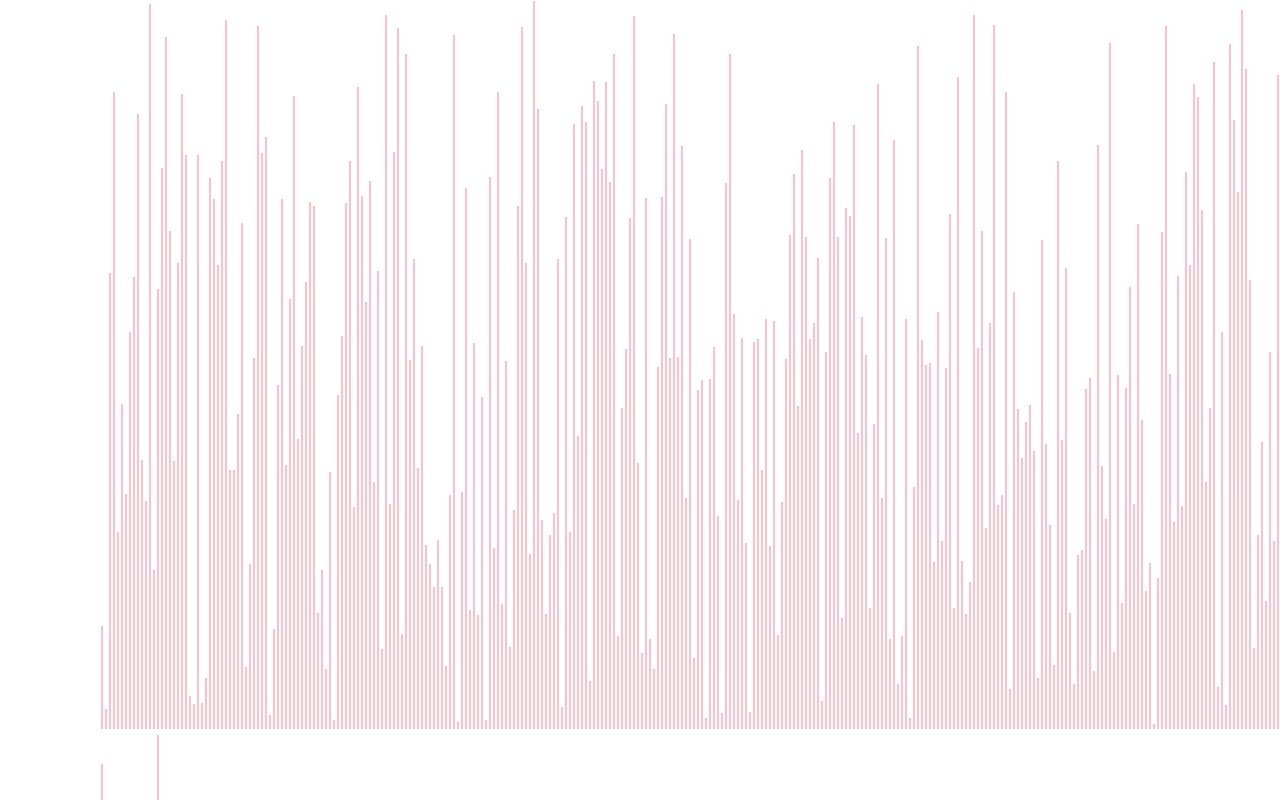
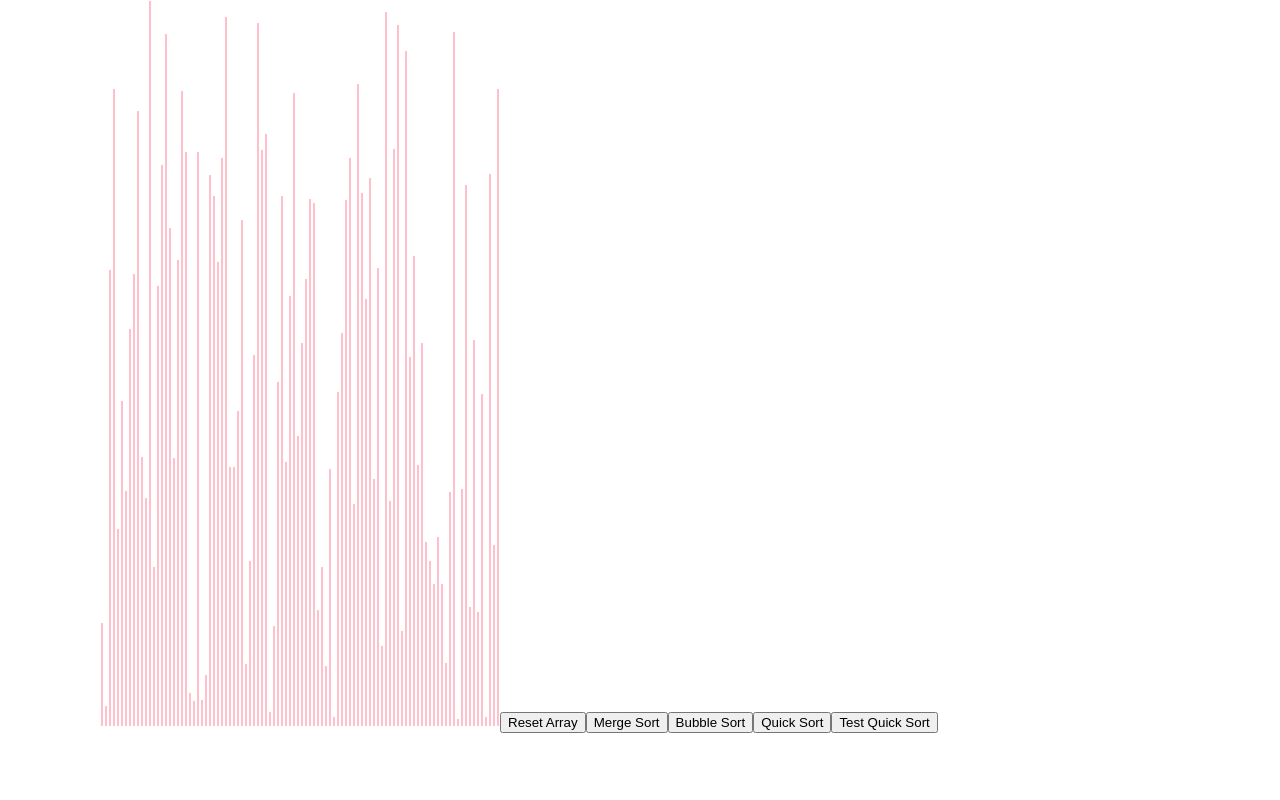
Before and after one commit to anushmadubey/sorting-Visualizer, a React (Create React App) app: page / in a window 1280 px wide. Shown: the top 800 px of the page. Built offline with nearby package versions, Linux system fonts and the light colour scheme.

Commit message:
added animations for quick sort (wip)

```diff
--- a/src/SortingVisualizer/SortingVisualizer.jsx
+++ b/src/SortingVisualizer/SortingVisualizer.jsx
@@ -2,6 +2,7 @@ import React from 'react';
 import './SortingVisualizer.scss';
 import { getMergeSortAnimations } from '../sortingAlgorithm/mergeSort.js';
 import { getBubbleSortAnimations } from '../sortingAlgorithm/bubbleSort';
+import { getQuickSortAnimations } from '../sortingAlgorithm/quickSort';
 
 
 export default class SortingVisualizer extends React.Component {
@@ -11,14 +12,51 @@ export default class SortingVisualizer extends React.Component {
         this.state = {
             array: [],
         }
-
         this.resetArray = this.resetArray.bind(this);
         this.mergeSort = this.mergeSort.bind(this);
         this.bubbleSort = this.bubbleSort.bind(this);
+        this.testAlogrithm = this.testAlogrithm.bind(this);
+        this.quickSort = this.quickSort.bind(this);
     }
 
-    bubbleSort(){
-        console.log(this.state.array);
+    testAlogrithm() {
+        let theArray = this.state.array;
+        const ourArray = getQuickSortAnimations(theArray);
+        const calcArray = theArray.slice().sort((a, b) => a - b);
+        console.log(arraysAreEqual(ourArray, calcArray));
+
+        console.log(ourArray);
+        console.log(calcArray);
+    }
+
+    quickSort() {
+        const animations = getQuickSortAnimations(this.state.array);
+        console.log(animations);
+        for (let i = 0; i < animations.length; i++) {
+            console.log(animations[i]);
+            const isChangeColour = i % 3 != 2;
+            const arrayBars = document.getElementsByClassName('array-bar');
+            if (isChangeColour) {
+                const [barOneIdx, barTwoIdx] = animations[i];
+                const barOneStyle = arrayBars[barOneIdx].style;
+                const barTwoStyle = arrayBars[barTwoIdx].style;
+                const color = i % 3 === 0 ? 'red' : 'pink';
+                setTimeout(() => {
+                    barOneStyle.backgroundColor = color;
+                    barTwoStyle.backgroundColor = color;
+                }, i * 3);
+            } else {
+                setTimeout(() => {
+                    const [barOneIdx, newHeight] = animations[i];
+                    const barOneStyle = arrayBars[barOneIdx].style;
+                    barOneStyle.height = `${newHeight}px`;
+                }, i * 3);
+            }
+
+        }
+    }
+
+    bubbleSort() {
         const animations = getBubbleSortAnimations(this.state.array);
         console.log(animations);
         for (let i = 0; i < animations.length; i++) {
@@ -48,7 +86,7 @@ export default class SortingVisualizer extends React.Component {
 
     resetArray() {
         const array = [];
-        for (var i = 0; i < 310; i++) {
+        for (var i = 0; i < 100; i++) {
             array.push(generateRandomNumber(5, 730));
         }
         this.setState({ array: array });
@@ -74,7 +112,7 @@ export default class SortingVisualizer extends React.Component {
                     const [barOneIdx, newHeight] = animations[i];
                     const barOneStyle = arrayBars[barOneIdx].style;
                     barOneStyle.height = `${newHeight}px`;
-                }, i *3);
+                }, i * 3);
             }
 
         }
@@ -98,6 +136,8 @@ export default class SortingVisualizer extends React.Component {
                 <button onClick={this.resetArray}>Reset Array</button>
                 <button onClick={this.mergeSort}>Merge Sort</button>
                 <button onClick={this.bubbleSort}>Bubble Sort</button>
+                <button onClick={this.quickSort}>Quick Sort</button>
+                <button onClick={this.testAlogrithm}>Test Quick Sort</button>
             </div>
 
         );
@@ -111,9 +151,9 @@ function generateRandomNumber(min, max) {
 function arraysAreEqual(arrayOne, arrayTwo) {
     if (arrayOne.length !== arrayTwo.length) return false;
     for (let i = 0; i < arrayOne.length; i++) {
-      if (arrayOne[i] !== arrayTwo[i]) {
-        return false;
-      }
+        if (arrayOne[i] !== arrayTwo[i]) {
+            return false;
+        }
     }
     return true;
-  }
+}
--- a/src/sortingAlgorithm/bubbleSort.js
+++ b/src/sortingAlgorithm/bubbleSort.js
@@ -8,7 +8,7 @@ export function getBubbleSortAnimations(array){
 function bubbleSortHelper(array, animations){
 
     for (let i =0; i<array.length; i++){
-        let k = 0;
+
         for(let j = 0; j < array.length - i - 1; j++){
             // pushing the comparision value twice
             animations.push([j,j+1]);
@@ -21,11 +21,11 @@ function bubbleSortHelper(array, animations){
                 var temp = array[j+1];
                 array[j+1] = array[j];
                 array[j] = temp;
-                k++;
+
             }else{
                 animations.push([j,array[j]]);
                 animations.push([j,array[j]]);
-                k++;
+
             }
         }
     }
--- a/src/sortingAlgorithm/quickSort.js
+++ b/src/sortingAlgorithm/quickSort.js
@@ -1,28 +1,44 @@
 export function getQuickSortAnimations(array) {
     const animations = [];
-
+    quickSort(array, 0, array.length - 1, animations);
     return animations;
 }
 
-function quickSort(mainArray, low, high) {
+function quickSort(mainArray, low, high, animations) {
+    if (low < high) {
+        let partition = getPartition(mainArray, low, high, animations);
+        quickSort(mainArray, low, partition - 1, animations);
+        quickSort(mainArray, partition + 1, high, animations);
+    }
+}
+
+function getPartition(mainArray, low, high, animations) {
+    let pointer = low - 1;
+    let pivot = mainArray[high];
+    for (let j = low; j < high; j++) {
+        // entering the 2 comparing values, twice
+
+        animations.push([j, high]);
+        animations.push([j, high]);
+
+        if (mainArray[j] <= pivot) {
+            pointer++;
+            swap(mainArray, pointer, j);
+            animations.push([pointer, mainArray[j]]);
+        }else{
+            animations.push([j, mainArray[j]]);
+        }
+    }
+    swap(mainArray, pointer + 1, high)
+    // the last comparision
+    animations.push([pointer + 1, high]);
+    animations.push([pointer + 1, high]);
+    animations.push([pointer + 1, mainArray[high]]);
+    return pointer + 1;
 
 }
 
-function partition(mainArray, low, high) {
-    let pointer = low - 1;
-    let pivot = mainArray[high];
-
-    for(let j = low; j<=high; j++){
-        if(mainArray[j] <= pivot){
-            i++;
-            swap(mainArray, i, j);
-        }
-    }
-    swap(mainArray, i+1, high)
-
-}
-
-function swap(mainArray, firstIdx, secondIdx){
+function swap(mainArray, firstIdx, secondIdx) {
     let temp = mainArray[firstIdx];
     mainArray[firstIdx] = mainArray[secondIdx];
     mainArray[secondIdx] = temp;
```
